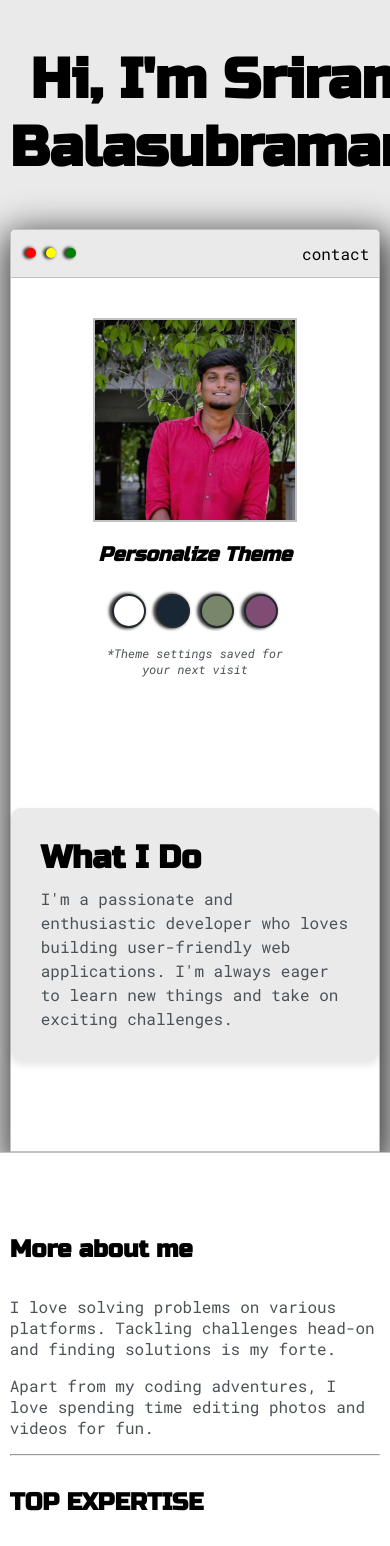
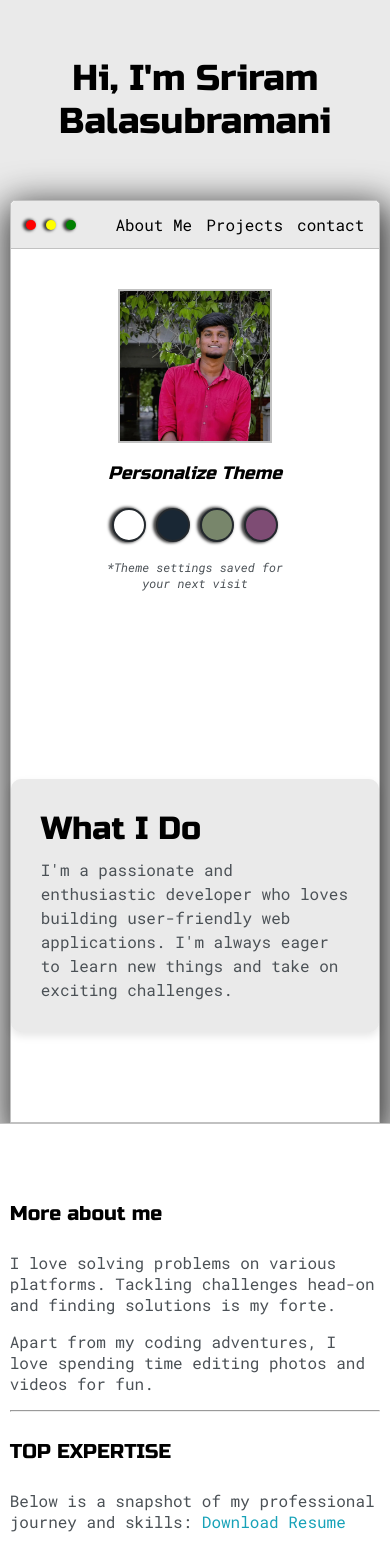
Before and after one commit to Sriram1403/Sriram1403.github.io, a plain HTML site: page index.html in a window 390 px wide. Shown: the top 1546 px of the page. Drawn offline with Linux system fonts and the light colour scheme.

Commit message:
added some css to make it more responsive and added more navbar elements

```diff
--- a/index.html
+++ b/index.html
@@ -27,7 +27,9 @@
                     </div>
 
                     <ul id="navigation">
-                        <li><a href="contact-form">contact</a></li>
+                        <li><a href="#about">About Me</a></li>
+                        <li><a href="#projects">Projects</a></li>
+                        <li><a href="#contact-form">contact</a></li>
                     </ul>
                 </div>
                 <div class="left-column">
@@ -59,7 +61,7 @@
     <section class="s2">
         <div class="main-container">
             <div class="about-wrapper">
-                <div class="about-me">
+                <div id="about" class="about-me">
                     <h4>More about me</h4>
                     <p>I love solving problems on various platforms. Tackling challenges head-on and finding solutions is my forte.</p>
 
@@ -94,8 +96,8 @@
         </div>
     </section>
 
-    <section class="s1">
-        <div class="main-container">
+    <section id="projects" class="s1">
+        <div  class="main-container">
             <h3 style="text-align: center;">Some of my past projects:</h3>
             <div class="post-wrapper">
                 <div>
--- a/styles/default.css
+++ b/styles/default.css
@@ -1,14 +1,11 @@
 :root{
     --mainColor:#eaeaea;
     --secondaryColor:#fff;
-
     --borderColor:#c1c1c1;
-
     --mainText:black;
     --secondaryText:#4b5156;
     --btnColor:black;
-    --themeDotBorder:#24292e
-
+    --themeDotBorder:#24292e;
 }
 
 html, body{
@@ -23,7 +20,7 @@ body *{
 h1, h2, h3, h4, h5, h6, strong{
     color:var(--mainText);
     font-family: "Russo One", sans-serif;
-    font-size: 500;
+    font-weight: 500;
 }
 
 p, li, span, label, input, textarea{
@@ -75,11 +72,9 @@ h6{font-size: 16px;}
     background-color: var(--secondaryColor);
     border: 1px solid var(--borderColor);
     border-radius: 5px 5px 0 0;
-
     -webkit-box-shadow: 3px 11px 36px 8px rgba(0,0,0,0.75);
     -moz-box-shadow: 3px 11px 36px 8px rgba(0,0,0,0.75);
     box-shadow: 3px 11px 36px 8px rgba(0,0,0,0.75);
-
     display: grid;
     grid-template-columns: 1fr 1fr;
     grid-template-rows: 3em 30em;
@@ -99,22 +94,20 @@ h6{font-size: 16px;}
 }
 
 #navigation a{
-    color: var(--mainText)
+    color: var(--mainText);
 }
+
 .dot-wrapper{
     display: flex;
     padding: 10px;
-
 }
 
 .browser-dot{
-
     background: black;
     height: 10px;
     width: 10px;
     border-radius: 50%;
     margin: 5px;
-
     -webkit-box-shadow: -2px 0px 3px 1px rgba(0,0,0,0.75);
     -moz-box-shadow: -2px 0px 3px 1px rgba(0,0,0,0.75);
     box-shadow: -2px 0px 3px 1px rgba(0,0,0,0.75);
@@ -137,7 +130,7 @@ h6{font-size: 16px;}
     margin: 0;
 }
 
-#navigaton li{
+#navigation li{
     display: inline-block;
     margin-left: 5px;
     margin-right: 5px;
@@ -161,6 +154,7 @@ h6{font-size: 16px;}
     display: flex;
     justify-content: center;
 }
+
 .theme-dot{
     height: 30px;
     width: 30px;
@@ -168,11 +162,9 @@ h6{font-size: 16px;}
     background-color:black;
     margin: 5px;
     border: 2px solid var(--themeDotBorder);
-
     -webkit-box-shadow: -2px 0px 3px 1px rgba(0,0,0,0.75);
     -moz-box-shadow: -2px 0px 3px 1px rgba(0,0,0,0.75);
     box-shadow: -2px 0px 3px 1px rgba(0,0,0,0.75);
-
     cursor: pointer;
 }
 
@@ -185,7 +177,7 @@ h6{font-size: 16px;}
 }
 
 #blue-mode{
-    background-color: #192734
+    background-color: #192734;
 }
 
 #green-mode{
@@ -209,9 +201,7 @@ h6{font-size: 16px;}
     padding-top: 50px;
     padding-bottom: 50px;
     padding-right: 40px;
-
 }
-
 
 .gradient-box {
     background: var(--mainColor);
@@ -268,7 +258,6 @@ h6{font-size: 16px;}
     text-align: center;
 }
 
-
 .post-wrapper{
     display: grid;
     grid-template-columns: repeat(auto-fit, 320px);
@@ -276,13 +265,11 @@ h6{font-size: 16px;}
     justify-content: center;
 }
 
-
 .post{
     border: 1px solid var(--mainColor);
     -webkit-box-shadow: 3px 11px 36px 8px rgba(0,0,0,0.75);
     -moz-box-shadow: 3px 11px 36px 8px rgba(0,0,0,0.75);
     box-shadow: 3px 11px 36px 8px rgba(0,0,0,0.75);
-
 }
 
 .post-preview{
@@ -299,6 +286,7 @@ h6{font-size: 16px;}
     color:#4b5156;
     font-size: 14px;
 }
+
 .thumbnail{
     display: block;
     width: 100%;
@@ -346,11 +334,13 @@ h6{font-size: 16px;}
     border: none;
     cursor: pointer;
 }
+
+/* Media Queries for Responsiveness */
+
 @media screen and (max-width: 1200px) {
     .main-container{
         width: 95%;
     }
-
 }
 
 @media screen and (max-width: 800px) {
@@ -361,9 +351,48 @@ h6{font-size: 16px;}
         'left-column'
         'right-column';
     }
+
     .right-column{
         justify-content: center;
         margin-bottom: 40px;
         padding-right: 0px;
     }
+
+    h1 {
+        font-size: 36px; /* Adjust font size for smaller screens */
+    }
+
+    h2 {
+        font-size: 28px;
+    }
+
+    h3 {
+        font-size: 24px;
+    }
+
+    h4 {
+        font-size: 20px;
+    }
+
+    h5 {
+        font-size: 18px;
+    }
+
+    h6 {
+        font-size: 16px;
+    }
+
+    .greeting-wrapper {
+        padding: 20px;
+    }
+
+    #profile-pic {
+        height: 150px;
+        width: 150px;
+    }
+
+    #contact-form {
+        width: 90%;
+        padding: 10px;
+    }
 }
```
